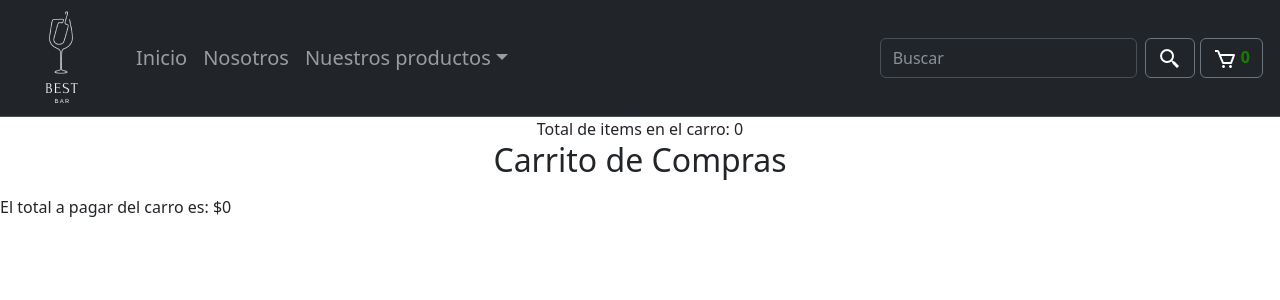
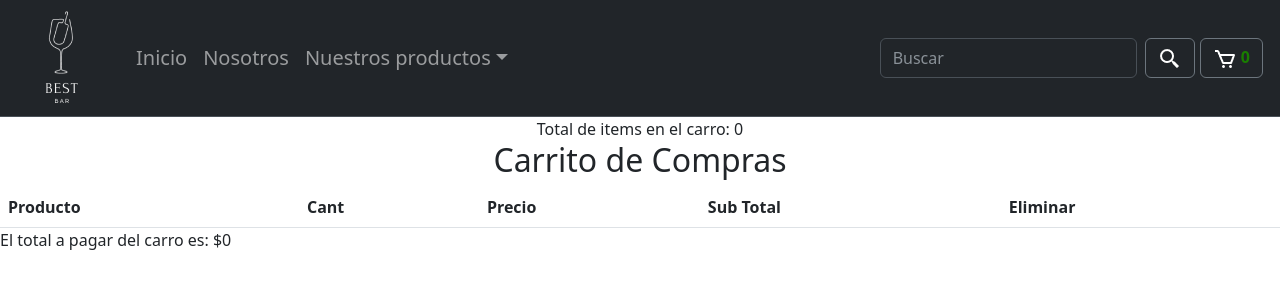
Before and after one commit to marcoscervino/Cervino-comision47310-React, a React (Vite) app: page /cart in a window 1280 px wide. Shown: the top 300 px of the page. Built offline with nearby package versions, Linux system fonts and the light colour scheme.

Commit message:
se ajusto el carro con tablas sin estilos

```diff
--- a/src/components/routes/Cart.jsx
+++ b/src/components/routes/Cart.jsx
@@ -7,6 +7,8 @@ function Cart() {
     const totalItemCount = cartContext.cartItems.reduce((total, item) => total + item.cantidad, 0);
     return(
         <>
+
+
         <div className="container text-center col-lg">
         <span>Total de items en el carro: {totalItemCount}</span>
         <div className="container text-center col-lg">
@@ -14,28 +16,46 @@ function Cart() {
         </div>
         </div>
 
-            <ul>
+        <table className="table align-middle mb-0 bg-white">
+                    <thead>
+                        <tr>
+                            <th>Producto</th>
+                            <th>Cant</th>
+                            <th>Precio</th>
+                            <th>Sub Total</th>
+                            <th>Eliminar</th>
+                        </tr>
+                    </thead>
+                    <tbody>
                     {cartContext.cartItems.map((item) => (
-                    <div key={item.id} className="container text-center row">
-
-                        <div className="container text-center col-lg">
+                        <tr>
+                            <td>
+                            <div className="d-flex align-items-center">
                             <p>{item.nombre}</p>
                             </div>
-                        <div className="container text-center col-sm">
+                            </td>
+
+                            <td>
                             <p>{item.cantidad}</p>
-                        </div>
-                        <div className="container text-center col-sm">
+                            </td>
+
+                            <td>
                             <p> ${item.precio}</p>
-                        </div>
-                        <div className="container text-center col-sm">
+                            </td>
+
+                            <td>
                             <p> ${item.precio * item.cantidad}</p>
-                        </div>
-                        <div className="container text-center col-sm">
-                        <button className="btn btn-danger">X</button>
-                        </div>
-                    </div>
+                            </td>
+
+                            <td>
+                                <button type="button" class="btn btn-link btn-sm btn-rounded" onClick={() => cartContext.removeItem(item.id)}>
+                                    X
+                                </button>
+                            </td>
+                        </tr>
                     ))}
-            </ul>
+                    </tbody>
+        </table>
 
         <span>El total a pagar del carro es: ${cartContext.calcularTotalAPagar()}</span>
         </>
--- a/src/context/cartContext.jsx
+++ b/src/context/cartContext.jsx
@@ -31,12 +31,18 @@ export function CartProvider({ children }) {
         return total;
     };
 
+    const removeItem = (itemId) => {
+        const actualizarCarro = carro.filter((item) => item.id !== itemId);
+        setCarro(actualizarCarro);
+    };
+
     return (
         <CartContext.Provider
             value={{
                 cartItems: carro,
                 addItemToCart,
                 calcularTotalAPagar,
+                removeItem,
             }}
         >
             {children}
```
Lines whose indentation alone changed are shown as unchanged.
